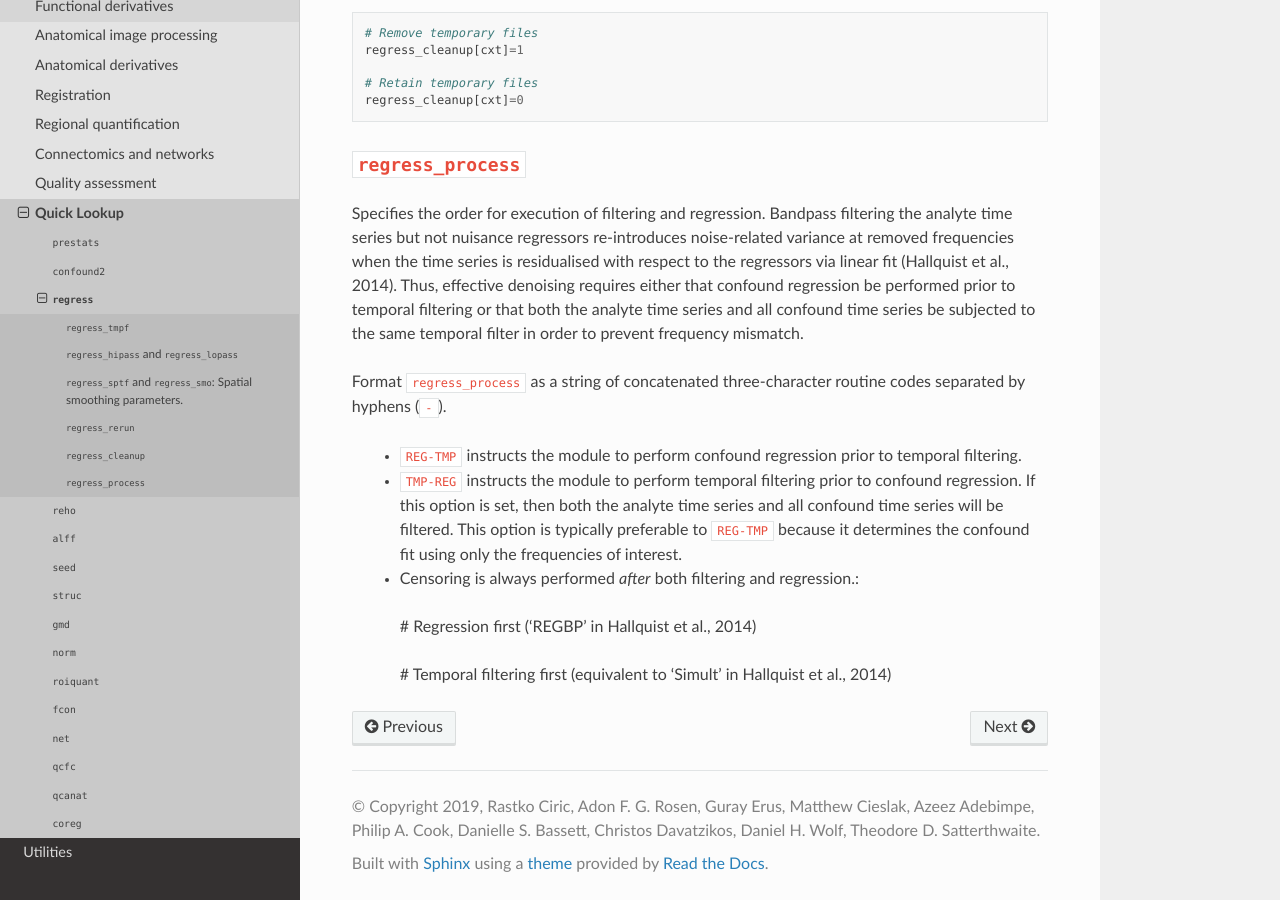
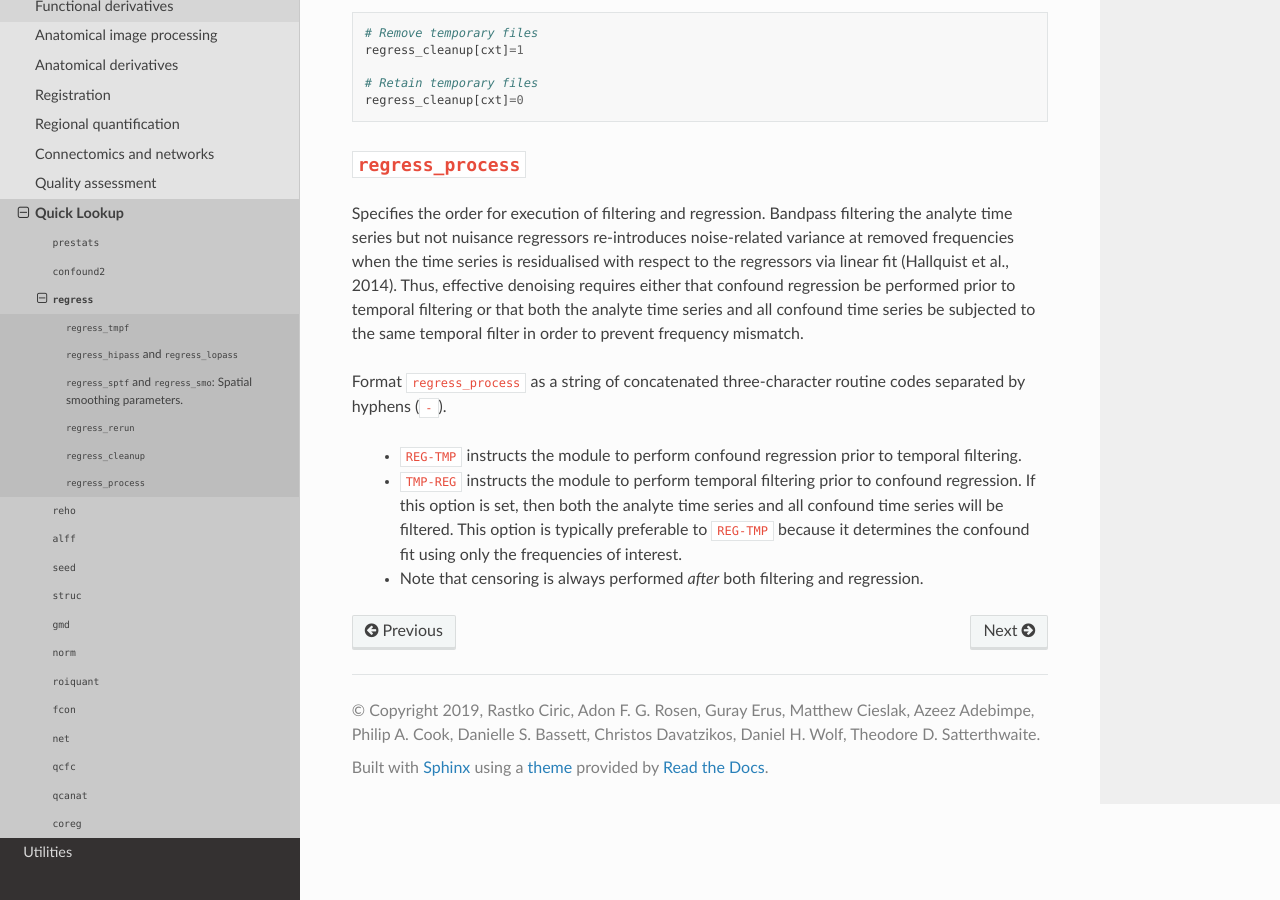
Before and after one commit to PennLINC/xcpEngine, a Sphinx documentation site: the page built from docs/modules/regress.rst, in a window 1280 px wide and 900 px high, scrolled down 3580 px. Built offline with Sphinx 7.4.7 and the Read the Docs theme 2.0.0, drawn with Linux system fonts in a browser that asks for light colours; pages that are not in the unit, such as notebooks, are missing from menus.

Commit message:
Update regress.rst

```diff
--- a/docs/modules/regress.rst
+++ b/docs/modules/regress.rst
@@ -175,8 +175,4 @@ hyphens (``-``).
 
  * ``REG-TMP`` instructs the module to perform confound regression prior to temporal filtering.
  * ``TMP-REG`` instructs the module to perform temporal filtering prior to confound regression. If this option is set, then both the analyte time series and all confound time series will be filtered. This option is typically preferable to ``REG-TMP`` because it determines the confound fit using only the frequencies of interest.
- * Censoring is always performed *after* both filtering and regression.::
-
-  # Regression first ('REGBP' in Hallquist et al., 2014)
-
-  # Temporal filtering first (equivalent to 'Simult' in Hallquist et al., 2014)
+ * Note that censoring is always performed *after* both filtering and regression.
```
